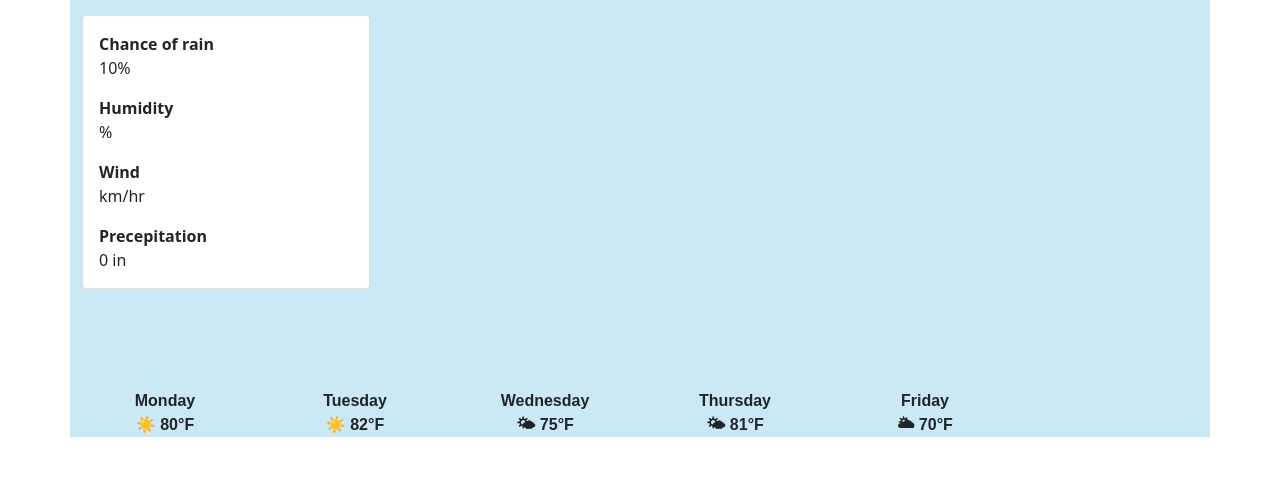
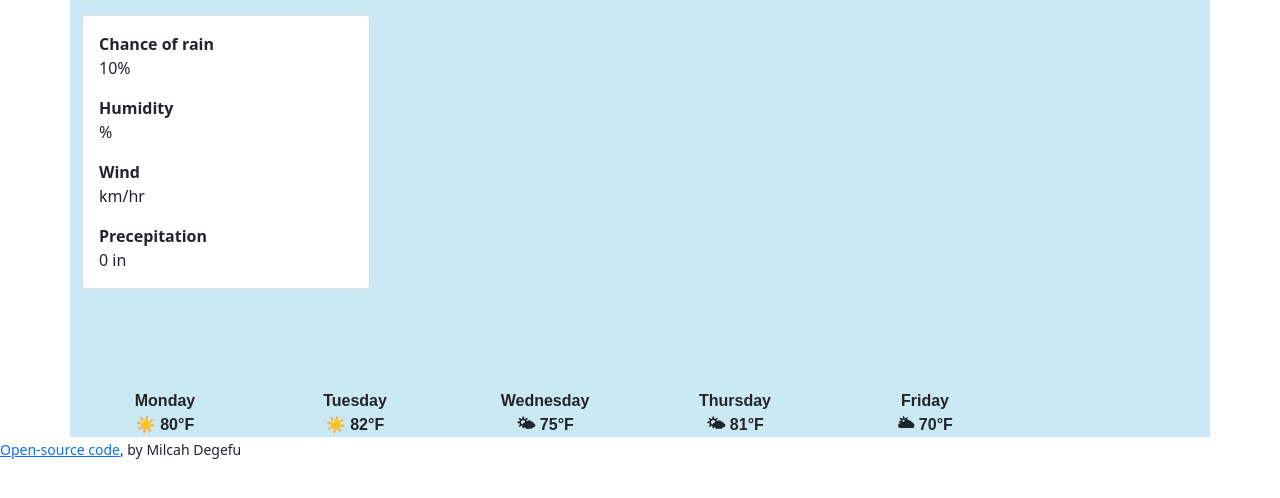
Before and after one commit to degefu90/weather-project, a plain HTML site: page index.html in a window 1280 px wide. Shown: the part 180-678 px from the top of the page. Drawn offline with nearby package versions, Linux system fonts and the light colour scheme; no server answers.

Commit message:
Update index.html

```diff
--- a/index.html
+++ b/index.html
@@ -79,7 +79,7 @@
         </div>
         </footer>
       </div>
+      <small><a href="https://github.com/" target="_blank">Open-source code</a>, by Milcah Degefu</small>
     <script src="src/java.js"></script>
   </body>
-
-</html>
+  </html>
```
